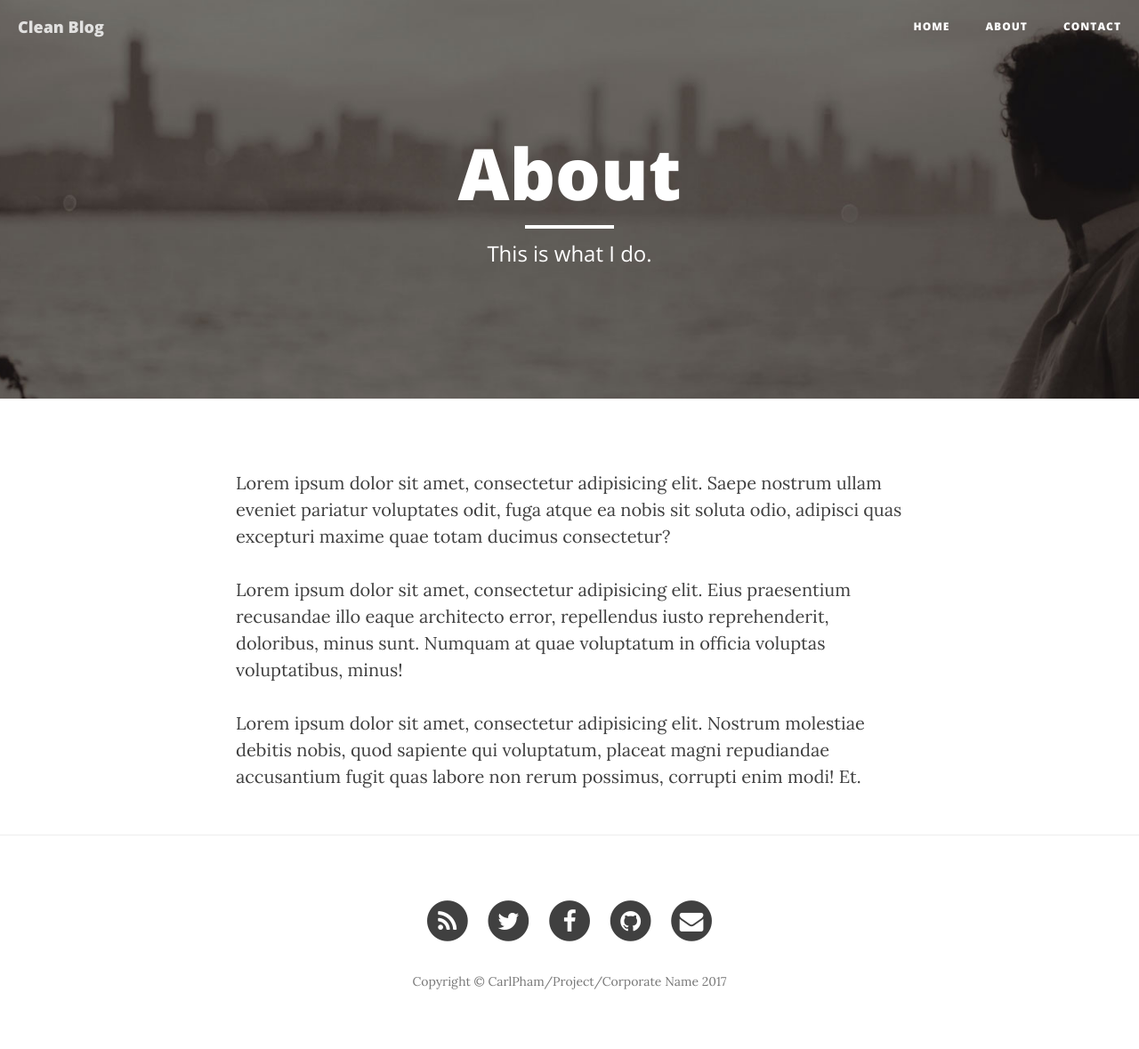
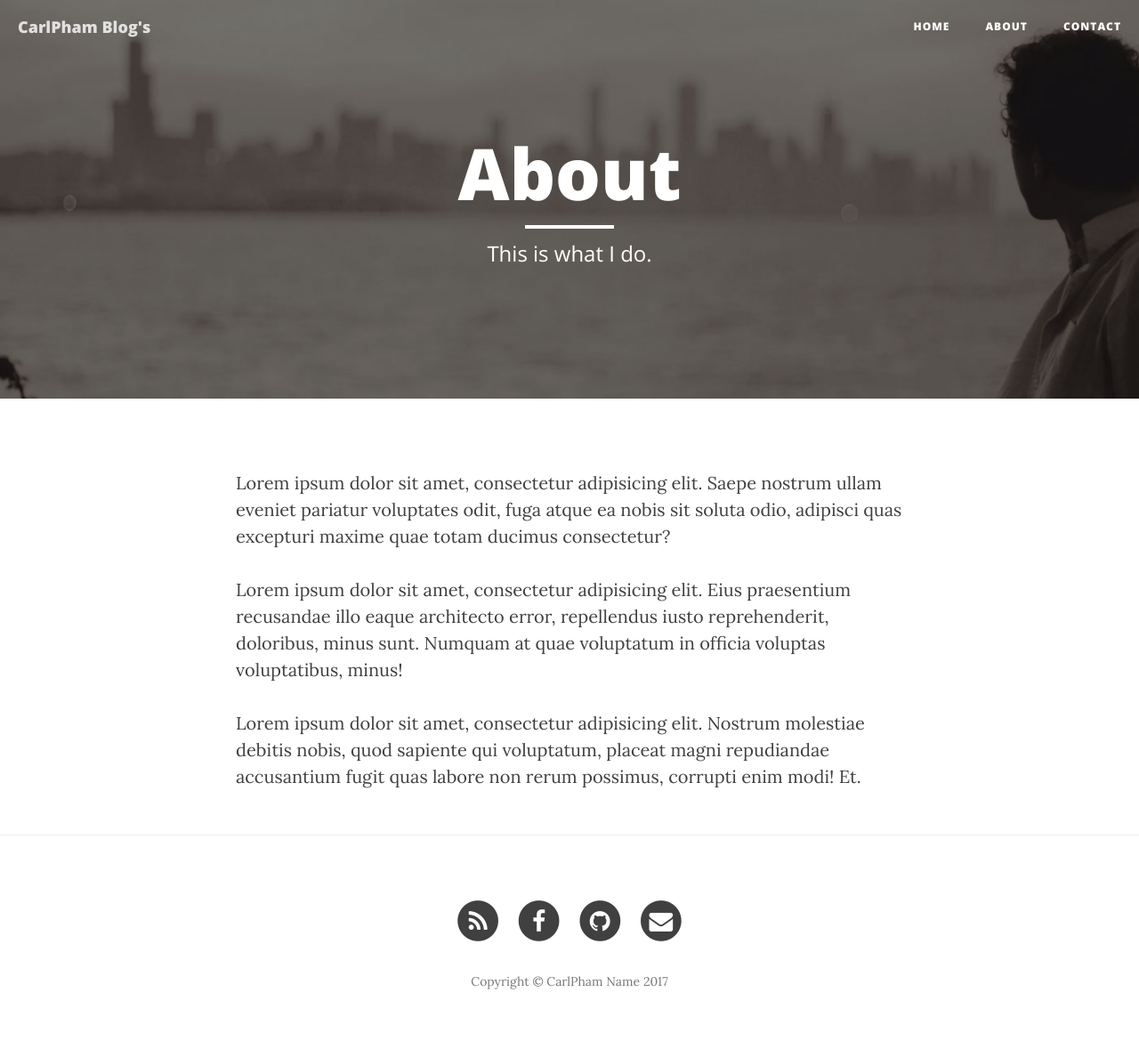
Before and after one commit to CarlPham/carlpham.github.io, a Jekyll site: the page built from about.html, in a window 1280 px wide. Shown: the whole page at 89% size. Built offline with Jekyll 4.4.1, drawn with Linux system fonts in a browser that asks for light colours; nearby versions of some CDN libraries; some of the changed lines change nothing that is shown.

Commit message:
change config

```diff
--- a/_config.yml
+++ b/_config.yml
@@ -1,19 +1,19 @@
 # Site settings
-title: Clean Blog
+title: CarlPham Blog's
 header-img: img/home-bg.jpg
-email: your-email@yourdomain.com
-copyright_name: CarlPham/Project/Corporate Name
-description: "Write your site description here. It will be used as your sites meta description as well!"
+email: capham.vn@gmail.com
+copyright_name: CarlPham Name
+description: "CarlPham blog's talks about programming and life"
 baseurl: ""
 url: "http://carlpham.com"
-twitter_username: SBootstrap
-github_username:  davidtmiller
-facebook_username:  StartBootstrap
-email_username:  your-email@yourdomain.com
+twitter_username:
+github_username:  CarlPham
+facebook_username:  pham.vanca.7
+email_username:  capham.vn@gmail.com
 
 # Google Analytics
 # To enable google analytics, uncomment below line with a valid Google Tracking ID
-# google_tracking_id:
+google_tracking_id: 57650785
 
 # Build settings
 markdown: kramdown
```
